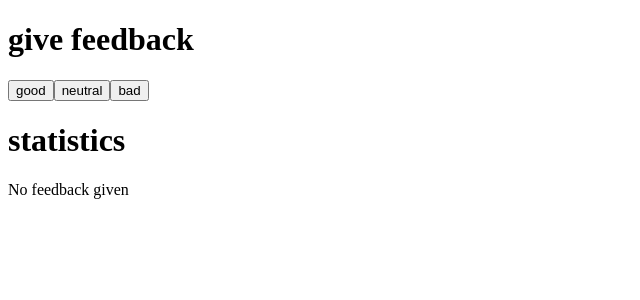
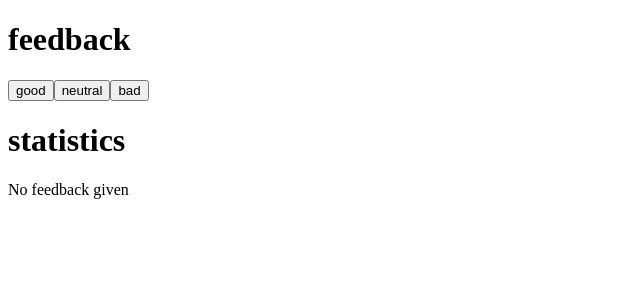
Before and after one commit to markusbjorklund/fullstack, a React (Create React App) app in the folder part1/unicafe/: page / in a window 1280 px wide. Shown: the top 300 px of the page, without its empty margins (0-640 px from the left). Built offline with nearby package versions, Linux system fonts and the light colour scheme.

Commit message:
1.11 done

```diff
--- a/part1/unicafe/src/index.js
+++ b/part1/unicafe/src/index.js
@@ -27,15 +27,33 @@ const Statistic = (props) => {
   )
 }
 
-const Statistics = ({ text, good, neutral, bad, all, average, positive }) => {
+const Header = () => {
   return (
     <>
+      <h1>feedback</h1>
+    </>
+  )
+}
+const Statistics = ({ text, good, neutral, bad, all, average, positive }) => {
+  if (all === 0) {
+    return (
+      <>
+        <h1>statistics</h1>
+        <p>No feedback given</p>
+      </>
+    )
+  }
+  return (
+    <>
+      <h1>statistics</h1>
+      <table><tbody>
         <tr><Statistic text='good' value={good} /></tr>
         <tr><Statistic text='neutral' value={neutral} /></tr>
         <tr><Statistic text='bad' value={bad} /></tr>
         <tr><Statistic text='all' value={all} /></tr>
         <tr><Statistic text='average' value={average} /></tr>
         <tr><Statistic text='positive' value={positive} /></tr>
+      </tbody></table>
     </>
   )
 }
@@ -65,26 +83,11 @@ const App = () => {
     return good / all * 100 + ' %'
   }
 
-  if (all === 0) {
   return (
     <>
-        <h1>give feedback</h1>
+      <Header />
       <Buttons increaseGood={increaseGood} increaseNeutral={increaseNeutral} increaseBad={increaseBad} />
-        <h1>statistics</h1>
-        <p>No feedback given</p>
-      </>
-    )
-  }
-  return (
-    <>
-      <h1>give feedback</h1>
-      <Buttons increaseGood={increaseGood} increaseNeutral={increaseNeutral} increaseBad={increaseBad} />
-      <h1>statistics</h1>
-      <table>
-        <tbody>
       <Statistics good={good} neutral={neutral} bad={bad} all={all} average={average()} positive={positive()} />
-        </tbody>
-      </table>
     </>
   )
 }
```
Lines whose indentation alone changed are shown as unchanged.
